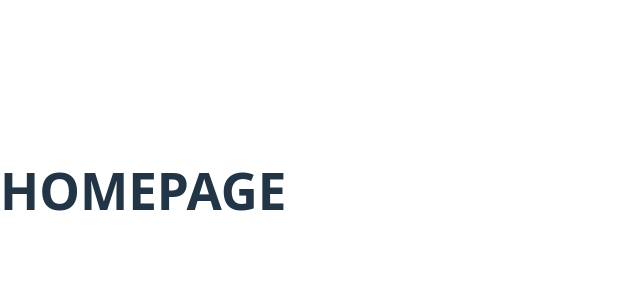
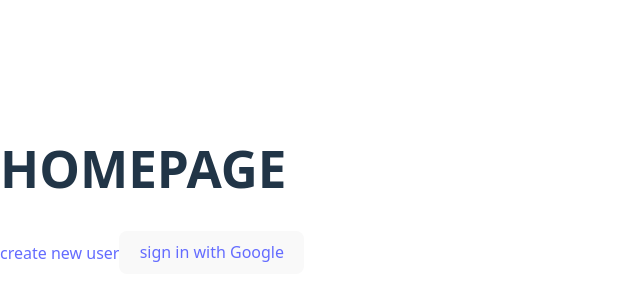
Before and after one commit to kushdep/RentIT_V2, a React (Vite) app in the folder client/: page / in a window 1280 px wide. Shown: the part 210-510 px from the top of the page, without its empty margins (0-640 px from the left). Built offline with nearby package versions, Linux system fonts and the light colour scheme.

Commit message:
Initiation of implementing SSO(Single Sign-on)

```diff
--- a/client/src/pages/Homepage.jsx
+++ b/client/src/pages/Homepage.jsx
@@ -1,15 +1,21 @@
-import { Outlet } from "react-router-dom";
+import { Link, Outlet } from "react-router-dom";
 import LoginPage from "./LoginPage";
 import SignUp from "./SignUp";
 
 function Homepage() {
-  return <>
-  <h1>HOMEPAGE</h1>
-  <Outlet>
-    <LoginPage/>
-    <SignUp/>
-  </Outlet>
-  </>
+  return (
+    <>
+      <h1>HOMEPAGE</h1>
+      <Link to="/signup">create new user</Link>
+      <button>
+        <Link to="/rent-locs">sign in with Google</Link>
+      </button>
+      <Outlet>
+        <LoginPage />
+        <SignUp />
+      </Outlet>
+    </>
+  );
 }
 
 export default Homepage;
```
